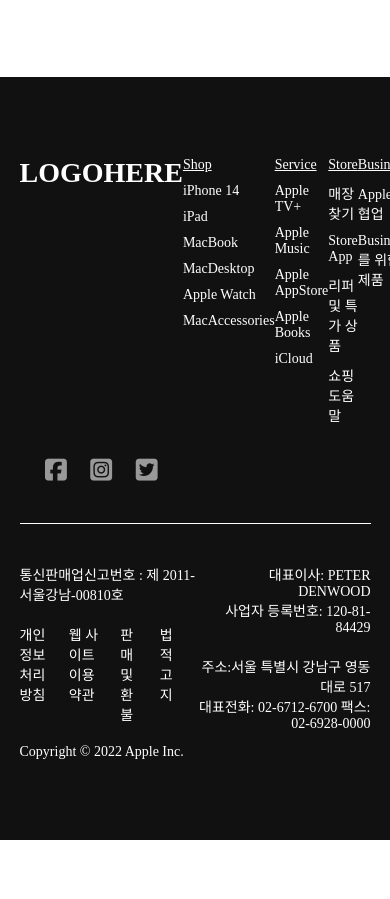
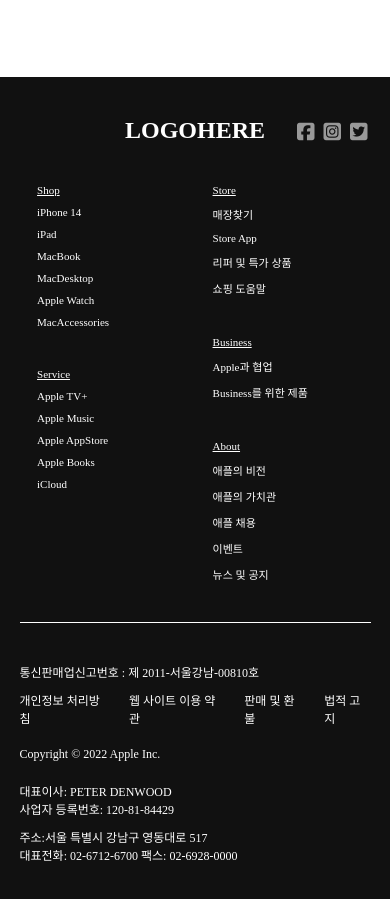
Before and after one commit to hpmp1379/com.apple, a plain HTML site: page index.html in a window 390 px wide. Shown: the part 4826-5725 px from the top of the page. Before the commit the page ends 5666 px from the top, so only its background shows below. Drawn offline with nearby package versions, Linux system fonts and the light colour scheme.

Commit message:
1018_update

```diff
--- a/css/common.css
+++ b/css/common.css
@@ -5,6 +5,7 @@
 body{
     /* font-family: ; */
     font-size: 14px;
+    min-width: 360px;
 }
 h1,h2,h3,h4,h5,h6 {
     /* font-family: ; */
@@ -137,7 +138,6 @@ footer {
 .logoSns a:hover {color: #eee;}
 
 .ftr_sub {
-    width: 20%;
     display: flex;
     justify-content: space-around;
     flex: 10;
@@ -166,7 +166,7 @@ li.category { text-decoration: underline;}
     display: flex;
     margin: 20px 0;
 }
-.ftr_left ul li {margin-right: 20px;}
+.ftr_left ul li:not(:last-of-type) {margin-right: 20px;}
 
 .ftr_right {
     width: 50%;
--- a/css/responsive.css
+++ b/css/responsive.css
@@ -2,12 +2,17 @@
 
 @media (max-width:1200px){
     .hdrWrap {font-size: 12px;}
+
+    .ftrWrap {font-size: 12px;}
 }
-@media (max-width:1024px){}
+@media (max-width:1024px){
+    .logoSns a {margin: 0 5px;}
+    .ftrWrap .submenu {font-size: 11px;}
+    .ftr_left {width: 60%;}
+    .ftr_right {width: 40%;}
+}
 @media (max-width:768px){
-    .hdrWrap header {
-        font-size: 14px;
-    }
+    .hdrWrap header {font-size: 14px;}
     .navBar h1{
         font-size: 18px;
         line-height: 40px;
@@ -41,6 +46,33 @@
 
     .mainWrap {}
     .mainImg {margin-top: 40px;}
+
+    /* footer */
+    .ftrWrap {padding: 40px 0;}
+    .ftr_top {display: block;}
+    .logoSns {justify-content: center;position: relative;}
+    .logoSns nav {position: absolute;top: 0; right: 0;}
+    .logoSns a {line-height: initial;}
+    .ftr_sub {
+        margin-top: 40px;
+        justify-content: flex-start;
+        flex-direction: column;
+        flex-wrap: wrap;
+        row-gap: 40px;
+        max-height: 400px;
+    }
+    .submenu {width: 50%; padding: 0 10%;}
+
+    .ftr_bot {display: block;}
+    .ftr_left {width: 100%;}
+    .ftr_left ul {margin-top: 10px; width: 100%;}
+    .ftr_right {width: 100%; text-align: left;margin-top: 20px;}
+    .ftr_right address {margin-top: 10px;}
+}
+@media (max-width:414px){
+    /* footer */
+    .logoSns a {font-size: 20px; line-height: 30px; margin: 0 3px;}
+    .submenu {padding: 0 5%;}
 }
 @media (max-width:360px){
     .navBar h1{
```
Also changed, not shown: todo.txt (added).
